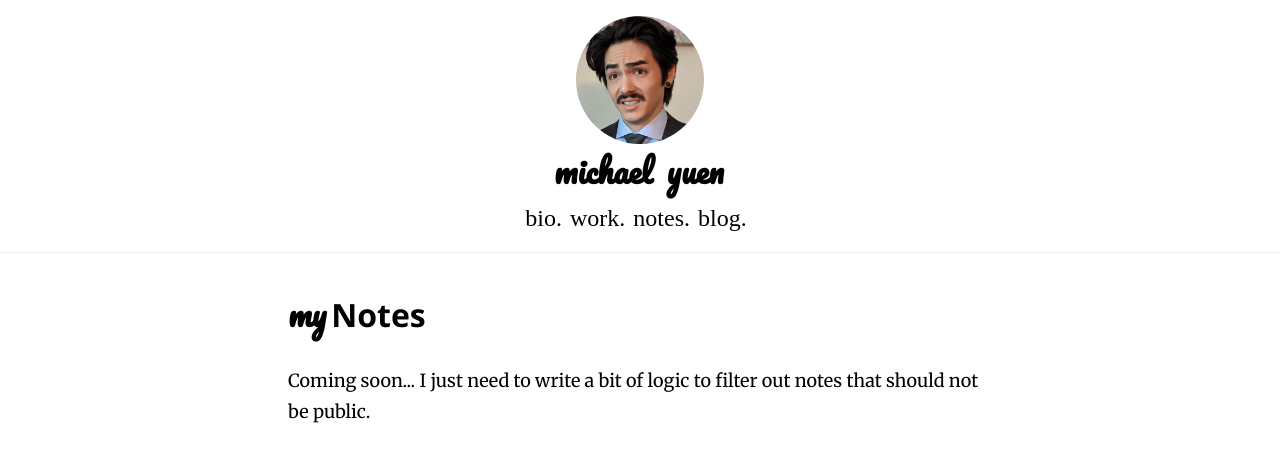
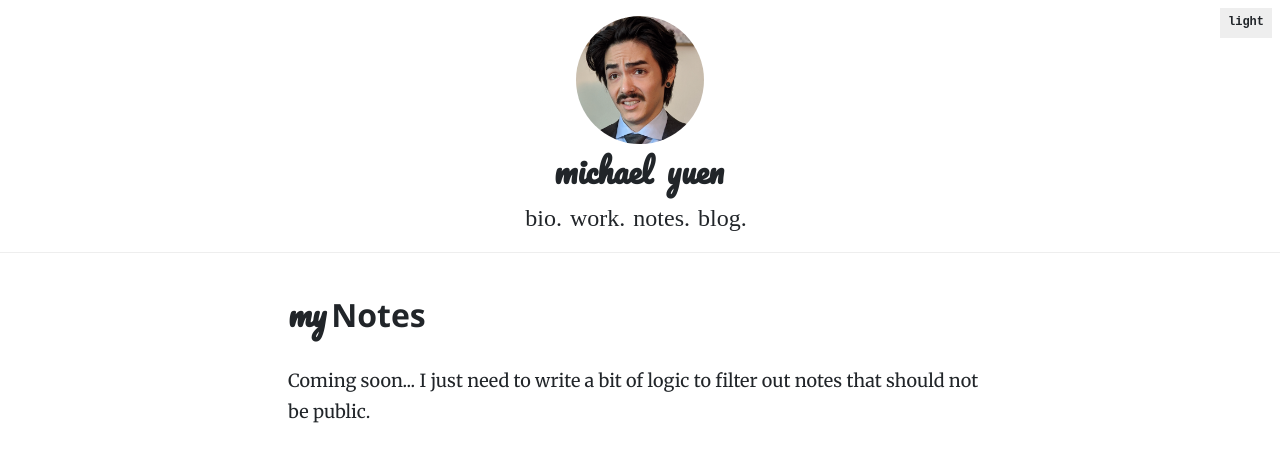
Before and after one commit to michaelyuen/personal-website, a Next.js app in the folder v5/: page /notes in a window 1280 px wide. Shown: the top 462 px of the page. Built offline with nearby package versions, Linux system fonts and the light colour scheme; a web font is replaced by a local one.

Commit message:
Add more color modes

```diff
--- /dev/null
+++ b/v5/components/ColorModeButton/index.tsx
@@ -0,0 +1,28 @@
+import styled from "styled-components";
+
+const ColorModeButtonContainer = styled.button`
+  background: ${({ theme }) => theme.colors.gray};
+  border-radius: 0;
+  border: none;
+  color: ${({ theme }) => theme.colors.text};
+  font-family: ${({ theme }) => theme.fonts.monospace};
+  font-size: ${({ theme }) => theme.fontSizes[0]}px;
+  font-weight: bold;
+  padding: ${({ theme }) => theme.space[2]}px;
+  position: fixed;
+  right: ${({ theme }) => theme.space[2]}px;
+  top: ${({ theme }) => theme.space[2]}px;
+  z-index: ${({ theme }) => theme.zIndices[3]};
+
+  &:hover {
+    cursor: pointer;
+  }
+`;
+
+export default function ColorModeButton({ mode, setMode }) {
+  return (
+    <ColorModeButtonContainer onClick={() => setMode()}>
+      {mode}
+    </ColorModeButtonContainer>
+  );
+}
--- a/v5/components/Date/index.tsx
+++ b/v5/components/Date/index.tsx
@@ -2,7 +2,7 @@ import { parseISO, format } from "date-fns";
 import styled from "styled-components";
 
 const DateContainer = styled.time`
-  color: ${({ theme }) => theme.colors.midgray};
+  color: ${({ theme }) => theme.colors.gray};
 `;
 
 export default function Date({ dateString }: { dateString: string }) {
--- a/v5/containers/Header/index.tsx
+++ b/v5/containers/Header/index.tsx
@@ -37,7 +37,7 @@ export const HeaderContainer = styled.header`
   top: 0;
   transition: transform 300ms ease;
   width: 100%;
-  z-index: 1;
+  z-index: ${({ theme }) => theme.zIndices[2]};
 
   &.HeaderContainer--not-top {
     transform: translateY(-150px);
--- a/v5/pages/_app.tsx
+++ b/v5/pages/_app.tsx
@@ -1,10 +1,12 @@
+import { useState, useEffect } from "react";
 import { AppProps } from "next/app";
 import Head from "next/head";
 import styled, { ThemeProvider } from "styled-components";
 import { color, layout, space, typography } from "styled-system";
+import ColorModeButton from "../components/ColorModeButton";
 import Header from "../containers/Header";
 import GlobalStyle from "../styles/GlobalStyle";
-import theme from "../styles/theme";
+import baseTheme from "../styles/theme";
 
 const LayoutContainer = styled.main`
   ${layout};
@@ -20,7 +22,31 @@ const LayoutContainer = styled.main`
   }
 `;
 
+const modes = ["light", "dark", "gray", "rose", "chocolate", "teal"];
+const getTheme = (mode) => ({
+  ...baseTheme,
+  colors: baseTheme.colors.modes[mode] || baseTheme.colors,
+});
+
 export default function App({ Component, pageProps }: AppProps) {
+  const [mode, setMode] = useState(modes[0]);
+  useEffect(() => {
+    const mql = window.matchMedia("(prefers-color-scheme: dark)");
+    if (mql.matches) {
+      return setMode("dark");
+    } else {
+      return setMode("light");
+    }
+  }, []);
+  const setNextMode = () => {
+    let nextModeIndex = modes.indexOf(mode) + 1;
+    if (nextModeIndex >= modes.length) {
+      nextModeIndex = 0;
+    }
+    setMode(modes[nextModeIndex]);
+  };
+  const theme = getTheme(mode);
+
   return (
     <ThemeProvider theme={theme}>
       <Head>
@@ -31,6 +57,7 @@ export default function App({ Component, pageProps }: AppProps) {
         />
       </Head>
       <GlobalStyle />
+      <ColorModeButton mode={mode} setMode={setNextMode} />
       <Header />
       <LayoutContainer maxWidth="maxWidth" mx="auto" p="4">
         <Component {...pageProps} />
--- a/v5/styles/GlobalStyle.ts
+++ b/v5/styles/GlobalStyle.ts
@@ -17,6 +17,7 @@ const GlobalStyle = createGlobalStyle`
   }
 
   a {
+    color: ${({ theme }) => theme.colors.primary};
     text-decoration: none;
 
     &:hover {
@@ -25,6 +26,8 @@ const GlobalStyle = createGlobalStyle`
   }
 
   body {
+    background: ${({ theme }) => theme.colors.background};
+    color: ${({ theme }) => theme.colors.text};
     font-family: ${theme.fonts.body};
     font-size: ${theme.fontSizes[3]}px;
     line-height: ${theme.lineHeights.body};
--- a/v5/styles/theme.ts
+++ b/v5/styles/theme.ts
@@ -3,7 +3,7 @@ const breakpoints = ["578px", "768px", "1024px"];
 const theme = {
   breakpoints,
   colors: {
-    text: "#000",
+    text: "#212529",
     background: "#fff",
     primary: "#00f",
     secondary: "#00a",
@@ -14,9 +14,9 @@ const theme = {
     midgray: "#777",
     modes: {
       dark: {
-        text: "#fff",
-        background: "#000",
-        primary: "#0cf",
+        text: "#f0f4f6",
+        background: "#040d14",
+        primary: "#2FBEFF",
         secondary: "#f0e",
         gray: "#222",
         lightgray: "#111",
@@ -25,9 +25,36 @@ const theme = {
       gray: {
         text: "#eef",
         background: "#333336",
-        primary: "#09f",
+        primary: "#2FBEFF",
         secondary: "#0bf",
         gray: "#55555a",
+        lightgray: "#444448",
+        highlight: "#33444c",
+      },
+      rose: {
+        text: "#0e172c",
+        background: "#fec7d7",
+        primary: "#8841ff",
+        secondary: "#0bf",
+        gray: "#a786df",
+        lightgray: "#444448",
+        highlight: "#33444c",
+      },
+      chocolate: {
+        text: "#fff3ec",
+        background: "#55423d",
+        primary: "#e78fb3",
+        secondary: "#306",
+        gray: "#271c19",
+        lightgray: "#444448",
+        highlight: "#33444c",
+      },
+      teal: {
+        text: "#abd1c6",
+        background: "#004643",
+        primary: "#f9bc60",
+        secondary: "#306",
+        gray: "#271c19",
         lightgray: "#444448",
         highlight: "#33444c",
       },
@@ -53,6 +80,7 @@ const theme = {
     maxWidth: "768px",
   },
   space: [0, 4, 8, 16, 32, 64, 128, 256, 512],
+  zIndices: [-1, 0, 1, 2],
 };
 
 export default theme;
```
